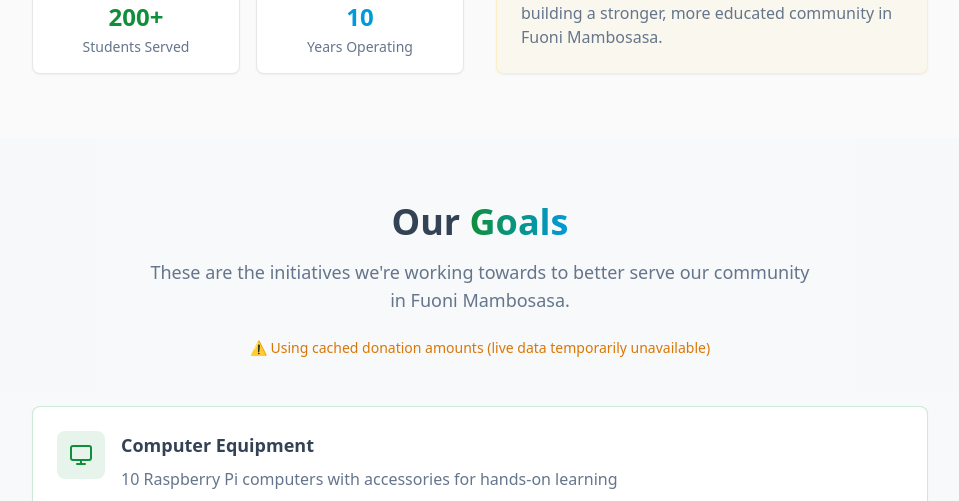
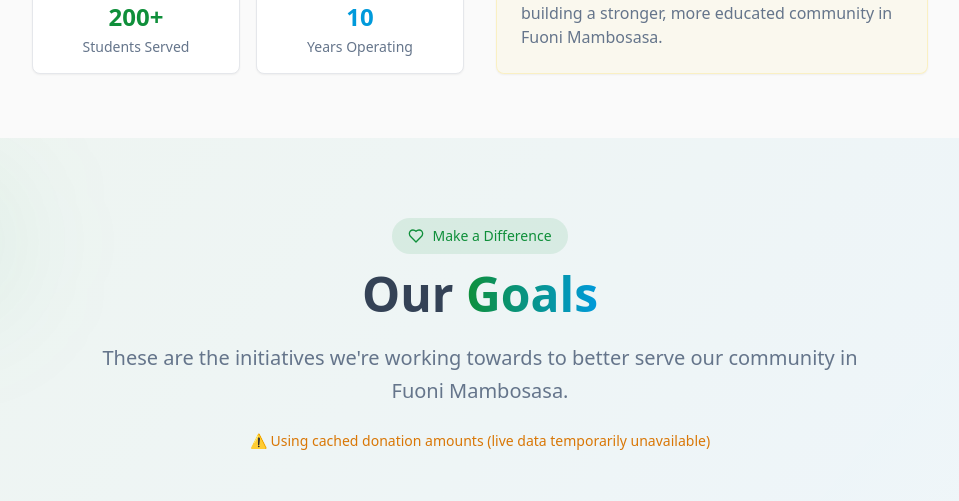
Before and after one commit to vpavlin/straight-future-fund, a React (Vite) app: page / in a window 1280 px wide. Shown: the part 1640-2141 px from the top of the page, without its empty margins (160-1119 px from the left). Built offline with nearby package versions, Linux system fonts and the light colour scheme; no server answers.

Commit message:
Highlight Donation Section
Make the donation section more prominent.

```diff
--- a/src/components/DonationGoals.tsx
+++ b/src/components/DonationGoals.tsx
@@ -64,17 +64,26 @@ export function DonationGoals() {
   const realRaised = Math.round(totalUSD);
 
   return (
-    <section className="py-16 bg-muted/30">
-      <div className="container mx-auto px-4">
+    <section className="py-20 bg-gradient-to-br from-primary/5 via-secondary/5 to-background relative overflow-hidden">
+      {/* Decorative background elements */}
+      <div className="absolute inset-0 bg-grid-pattern opacity-5"></div>
+      <div className="absolute top-10 left-10 w-32 h-32 bg-primary/10 rounded-full blur-3xl"></div>
+      <div className="absolute bottom-10 right-10 w-48 h-48 bg-secondary/10 rounded-full blur-3xl"></div>
+
+      <div className="container mx-auto px-4 relative z-10">
         <div className="max-w-4xl mx-auto">
-          <div className="text-center mb-12">
-            <h2 className="text-3xl md:text-4xl font-bold mb-4">
+          <div className="text-center mb-16">
+            <div className="inline-flex items-center gap-2 px-4 py-2 bg-primary/10 rounded-full text-primary font-medium text-sm mb-4">
+              <Heart className="h-4 w-4" />
+              Make a Difference
+            </div>
+            <h2 className="text-4xl md:text-5xl font-bold mb-6">
               Our{" "}
               <span className="bg-gradient-to-r from-primary to-secondary bg-clip-text text-transparent">
                 Goals
               </span>
             </h2>
-            <p className="text-lg text-muted-foreground mb-6 max-w-2xl mx-auto">
+            <p className="text-xl text-muted-foreground mb-6 max-w-3xl mx-auto leading-relaxed">
               These are the initiatives we're working towards to better serve our community in Fuoni Mambosasa.
             </p>
             {isLoading && (
```
